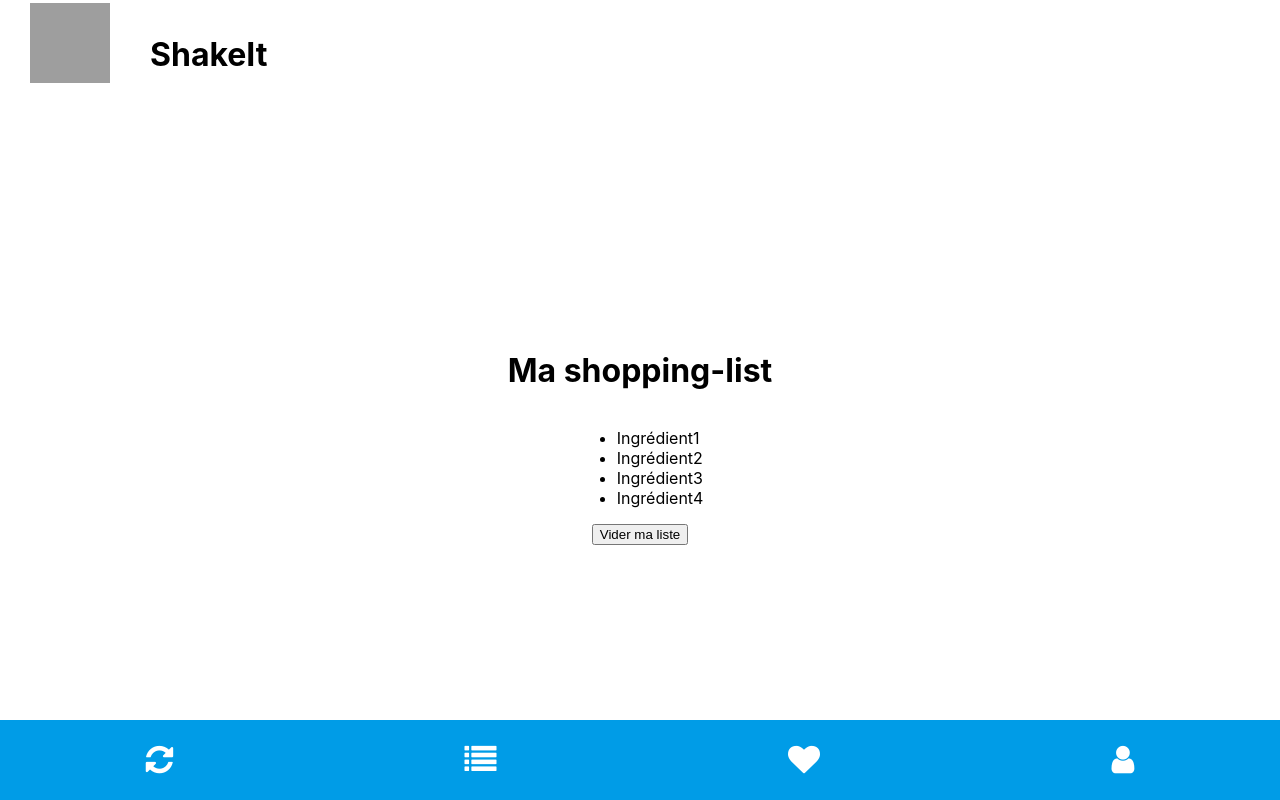
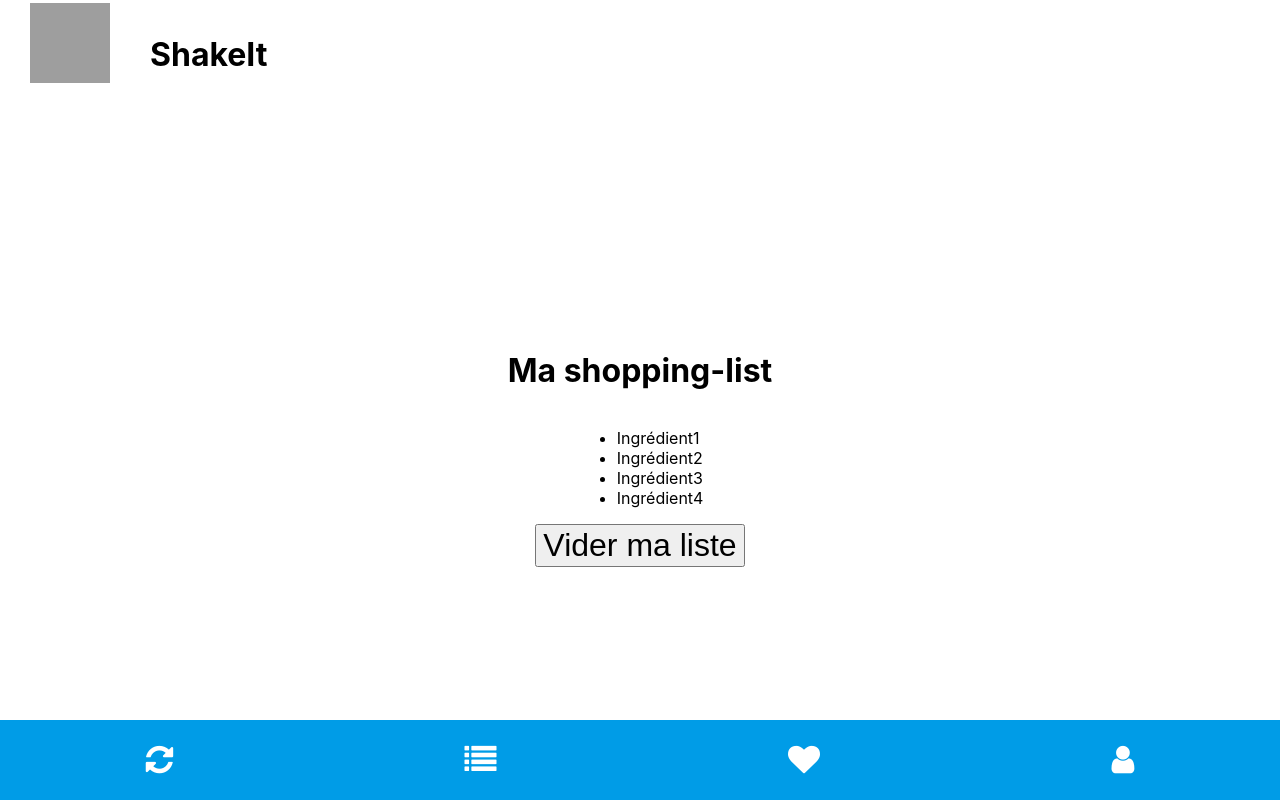
Before and after one commit to WildCodeSchool/Lyon-js-202005-project-shakeit, a React (Create React App) app: page /shoppinglistpage in a window 1280 px wide. Built offline with nearby package versions, Linux system fonts and the light colour scheme; grey boxes are pictures that could not be loaded.

Commit message:
add emptierbutton for the shoppinglist button

```diff
--- /dev/null
+++ b/src/components/ShoppingList/EmptierButton.js
@@ -0,0 +1,8 @@
+import styled from "styled-components";
+
+
+const EmptierButton = styled.button`
+  font-size : 2rem;
+`;
+
+export default EmptierButton;
--- a/src/containers/ShoppingListPage.js
+++ b/src/containers/ShoppingListPage.js
@@ -1,4 +1,5 @@
 import React from 'react';
+import EmptierButton from '../components/ShoppingList/EmptierButton';
 import Footer from "../components/MainPage/Footer";
 import GridLayout from '../components/MainPage/GridLayout';
 import Header from '../components/MainPage/Header';
@@ -29,12 +30,13 @@ const ShoppingListPage = () => {
                         <li>Ingrédient3</li>
                         <li>Ingrédient4</li>
                     </ul>
-                    <button>Vider ma liste</button>
+                    <EmptierButton>
+                        Vider ma liste
+                    </EmptierButton>
+
                 </Main>
 
             </GridLayout>
-
-
 
             <Footer>
                 <Navbar />
```
